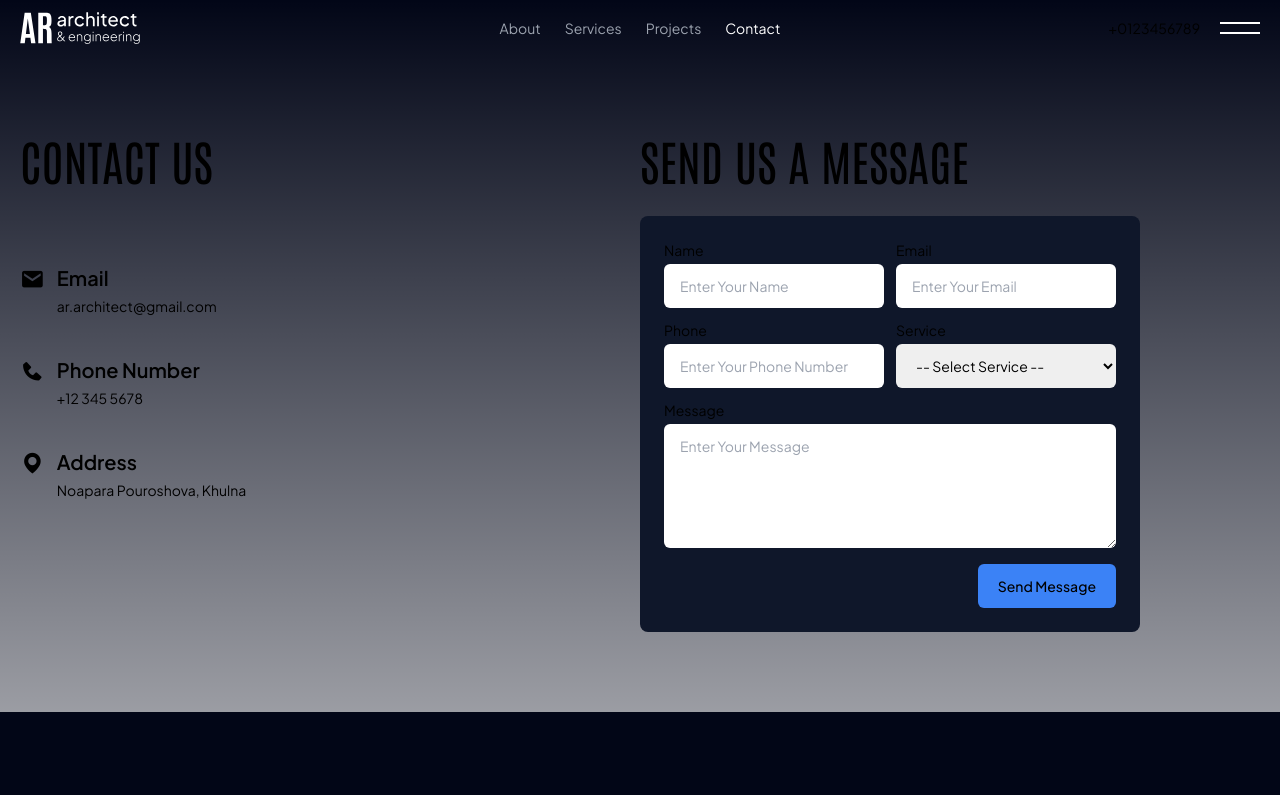
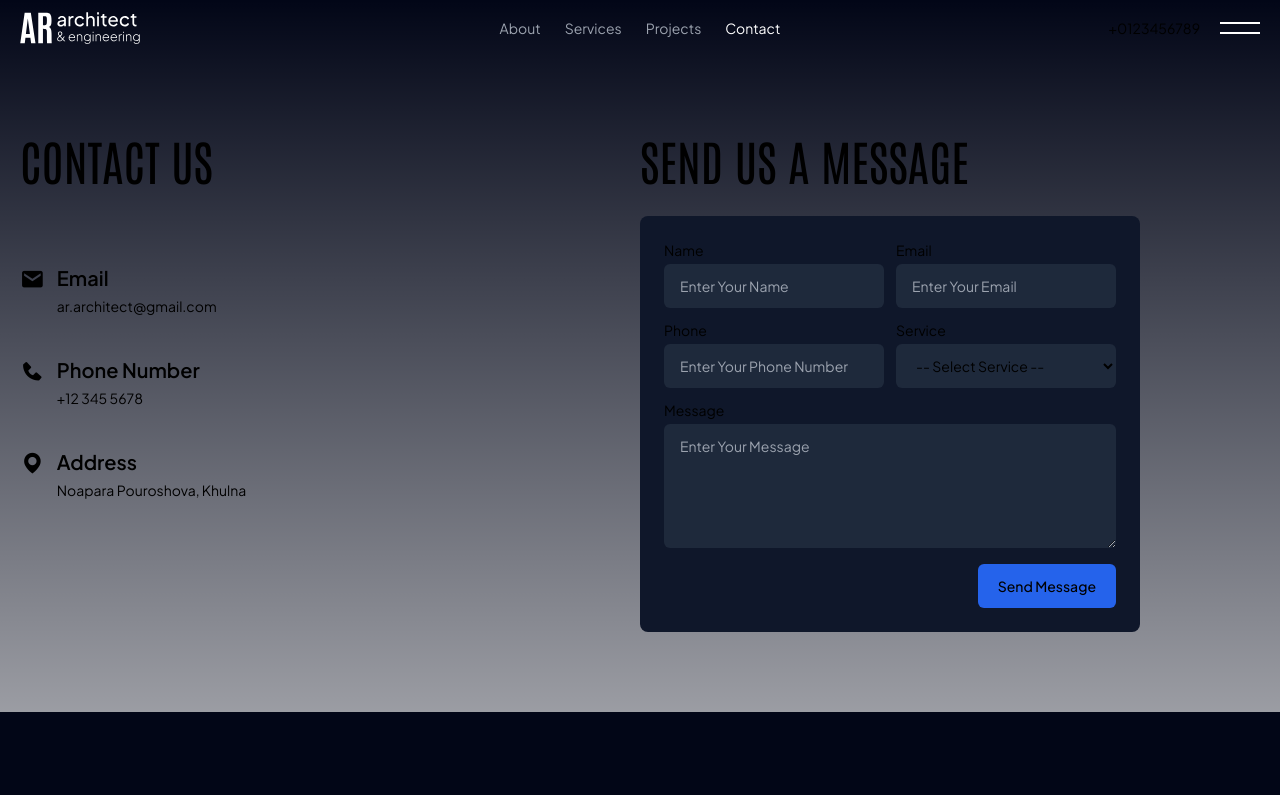
Before and after one commit to shaz1d/ar-architect-and-engineering, a Next.js app: page /contact in a window 1280 px wide. Shown: the top 795 px of the page. Built offline with nearby package versions, Linux system fonts and the light colour scheme.

Commit message:
feat: contact form minor design changes

```diff
--- a/src/components/ui/ContactForm.tsx
+++ b/src/components/ui/ContactForm.tsx
@@ -52,7 +52,7 @@ const ContactForm = ({ className }: Props) => {
       <label htmlFor="name">
         Name
         <input
-          className="block mt-1 px-4 py-3 text-md w-full text-black rounded-md"
+          className="block mt-1 px-4 py-3 text-md w-full bg-slate-800 rounded-md"
           type="text"
           {...register("name", { required: "This field is required" })}
           id="name"
@@ -65,7 +65,7 @@ const ContactForm = ({ className }: Props) => {
       <label htmlFor="email">
         Email
         <input
-          className="block mt-1 px-4 py-3 text-md w-full text-black rounded-md"
+          className="block mt-1 px-4 py-3 text-md w-full bg-slate-800 rounded-md"
           type="text"
           {...register("email", { required: "Email is required" })}
           id="email"
@@ -78,7 +78,7 @@ const ContactForm = ({ className }: Props) => {
       <label htmlFor="phone">
         Phone
         <input
-          className="block mt-1 px-4 py-3 text-md w-full text-black rounded-md"
+          className="block mt-1 px-4 py-3 text-md w-full bg-slate-800 rounded-md"
           type="tel"
           {...register("phone")}
           id="phone"
@@ -90,7 +90,7 @@ const ContactForm = ({ className }: Props) => {
         <select
           {...register("service")}
           id="service"
-          className="block rounded-md px-4 py-3 text-black w-full mt-1"
+          className="block rounded-md px-4 py-3 bg-slate-800 w-full mt-1"
         >
           <option value="">-- Select Service --</option>
           <option value="architecture">Architecture</option>
@@ -104,7 +104,7 @@ const ContactForm = ({ className }: Props) => {
       <label htmlFor="message" className="col-span-2">
         Message
         <textarea
-          className="block mt-1  px-4 py-3 text-md w-full text-black rounded-md"
+          className="block mt-1  px-4 py-3 text-md w-full bg-slate-800 rounded-md"
           {...register("message", { required: "This field is required" })}
           id="message"
           cols={20}
@@ -117,7 +117,7 @@ const ContactForm = ({ className }: Props) => {
       </label>
       <div className="col-span-2 mt-1 text-right">
         <button
-          className="px-5 py-3 disabled:cursor-not-allowed disabled:text-white/80 bg-blue-500 rounded-md font-medium cursor-pointer"
+          className="px-5 py-3 disabled:cursor-not-allowed transition duration-200 hover:bg-blue-500 disabled:text-white/80 bg-blue-600 rounded-md font-medium cursor-pointer"
           type="submit"
           disabled={isSubmitting}
         >
```
